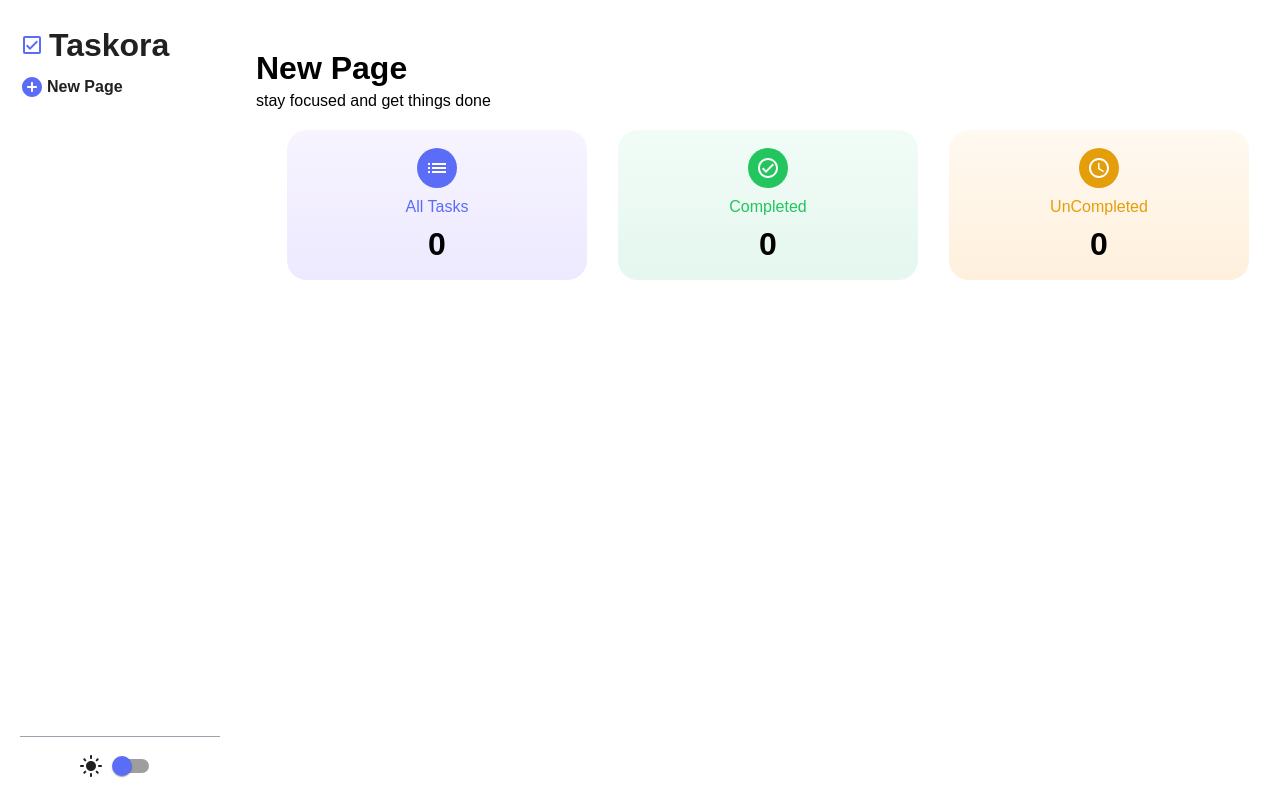
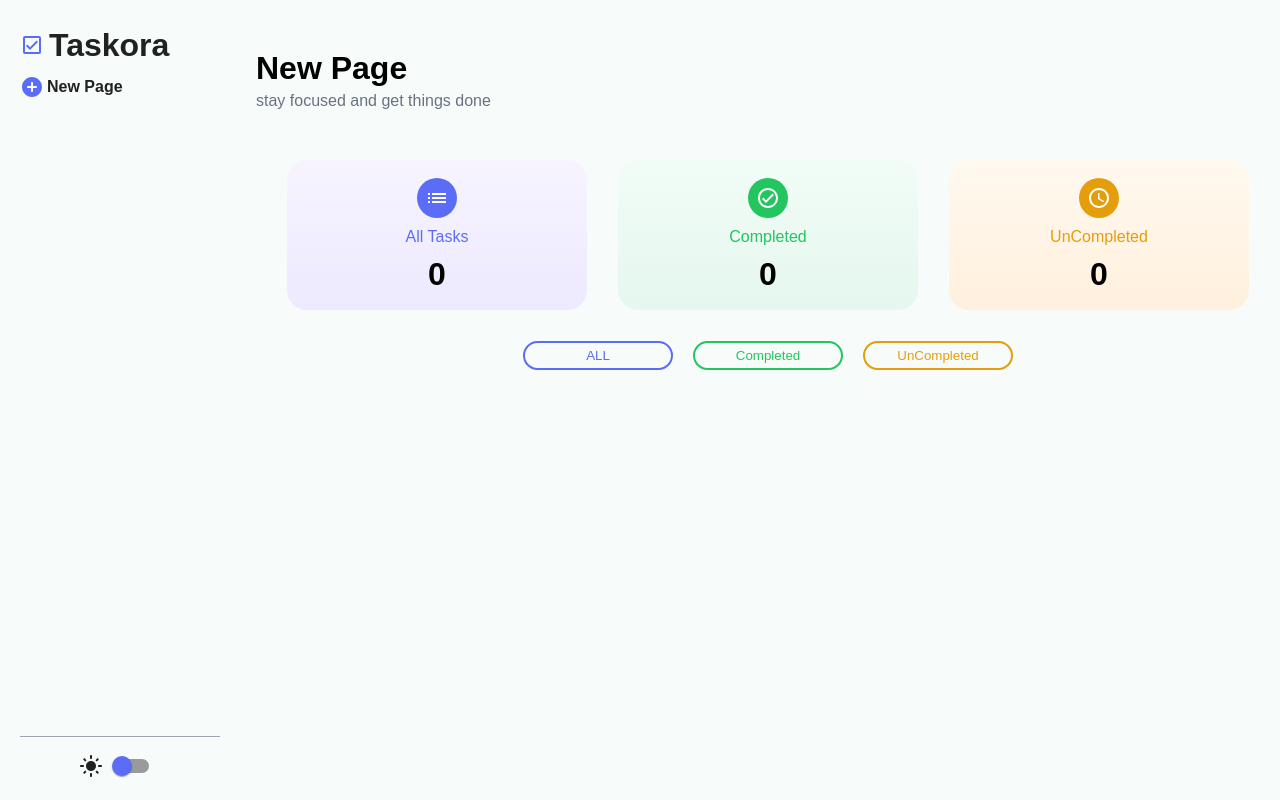
Before and after one commit to SamaMohsen11/Taskora, a React (Vite) app: page / in a window 1280 px wide. Built offline with nearby package versions, Linux system fonts and the light colour scheme.

Commit message:
ِAdd sidebar, cards, and filter buttons UI

```diff
--- a/src/App.css
+++ b/src/App.css
@@ -39,3 +39,7 @@ main{
   /* background: red; */
   margin-top: 50px;
 }
+
+body{
+  background: var(--light-background);
+}
--- a/src/Page.css
+++ b/src/Page.css
@@ -1,6 +1,8 @@
 .content{
     width: 80%;
-    /* background: red; */
+    display: flex;
+    flex-direction: column;
+    gap: 30px;
 
 }
 .content .header{
@@ -10,6 +12,10 @@
     width: 250px;
     height: 60px;
     /* background:gray; */
+
+}
+.header p{
+    color: var(--light-text-secondary);
 }
 .content .cards{
     display: flex;
@@ -20,6 +26,7 @@
     /* background: gold; */
     /* gap: 10px; */
     margin-top: 20px;
+    cursor: pointer;
 }
 .cards >div{
     width: 300px;
@@ -87,10 +94,6 @@ color: var(--warning);
   background: linear-gradient(to bottom, #FFF9F0, #FFF0DD);
 }
 
-
-
-
-
 .cards > div:nth-child(1):hover {
   background: linear-gradient(to bottom, #F0EBFF, #E1D9FF);
   transform: translateY(-5px);
@@ -109,3 +112,61 @@ color: var(--warning);
   transform: translateY(-5px);
   box-shadow: 0 8px 20px rgba(245, 166, 35, 0.15);
 }
+.btns{
+    /* background: red; */
+    display: flex;
+    justify-content: center;
+    align-items: center;
+    /* margin-top:50px ; */
+    height: 30px;
+    gap: 20px;
+}
+.btns button{
+    width: 150px;
+    /*padding:;
+    verticalhorizontal*/
+    padding:5px 5px;
+    border-radius:15px ;
+    -webkit-border-radius:15px ;
+    -moz-border-radius:15px ;
+    -ms-border-radius:15px ;
+    -o-border-radius:15px ;
+    border: none;
+    background: var(--light-background);
+    cursor: pointer;
+    transition: 0.4s all ease;
+    -webkit-transition: 0.4s all ease;
+    -moz-transition: 0.4s all ease;
+    -ms-transition: 0.4s all ease;
+    -o-transition: 0.4s all ease;
+}
+.btns button:nth-child(1){
+    border: 2px solid var(--primary);
+    color: var(--primary);
+}
+.btns button:nth-child(2){
+    border: 2px solid var(--success);
+    color: var(--success);
+}
+.btns button:nth-child(3){
+    border: 2px solid var(--warning);
+    color: var(--warning);
+
+}
+.btns button:hover{
+      transform: translateY(-5px);
+    -webkit-transform: translateY(-5px);
+    -moz-transform: translateY(-5px);
+    -ms-transform: translateY(-5px);
+    -o-transform: translateY(-5px);
+      color: white;
+}
+.btns button:nth-child(1):hover{
+    background: var(--primary);
+}
+.btns button:nth-child(2):hover{
+    background: var(--success);
+}
+.btns button:nth-child(3):hover{
+    background: var(--warning);
+}
--- a/src/Page.jsx
+++ b/src/Page.jsx
@@ -29,6 +29,12 @@ export default function Page() {
              <h1>0</h1>
           </div>
         </div>
+
+        <div className="btns">
+            <button>ALL</button>
+            <button>Completed</button>
+            <button>UnCompleted</button>
+        </div>
       </div>
     </>
   );
```
